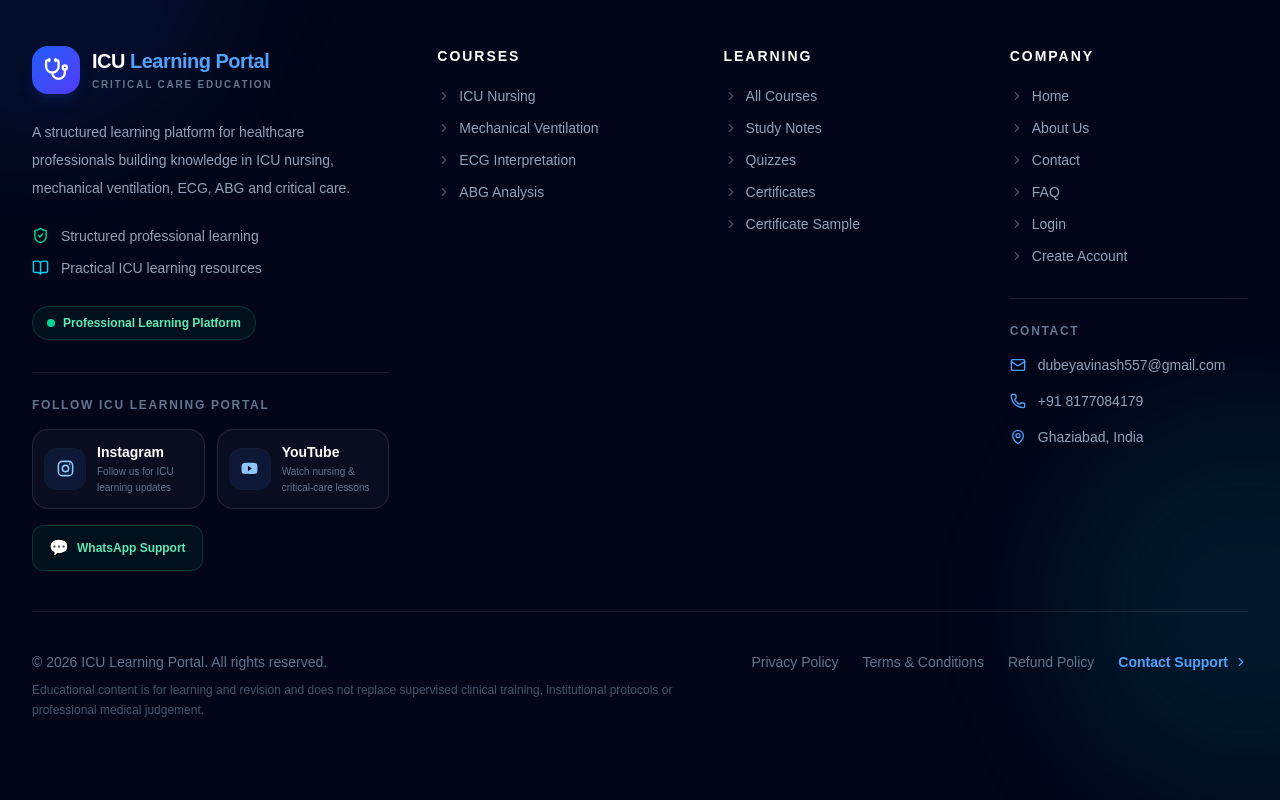
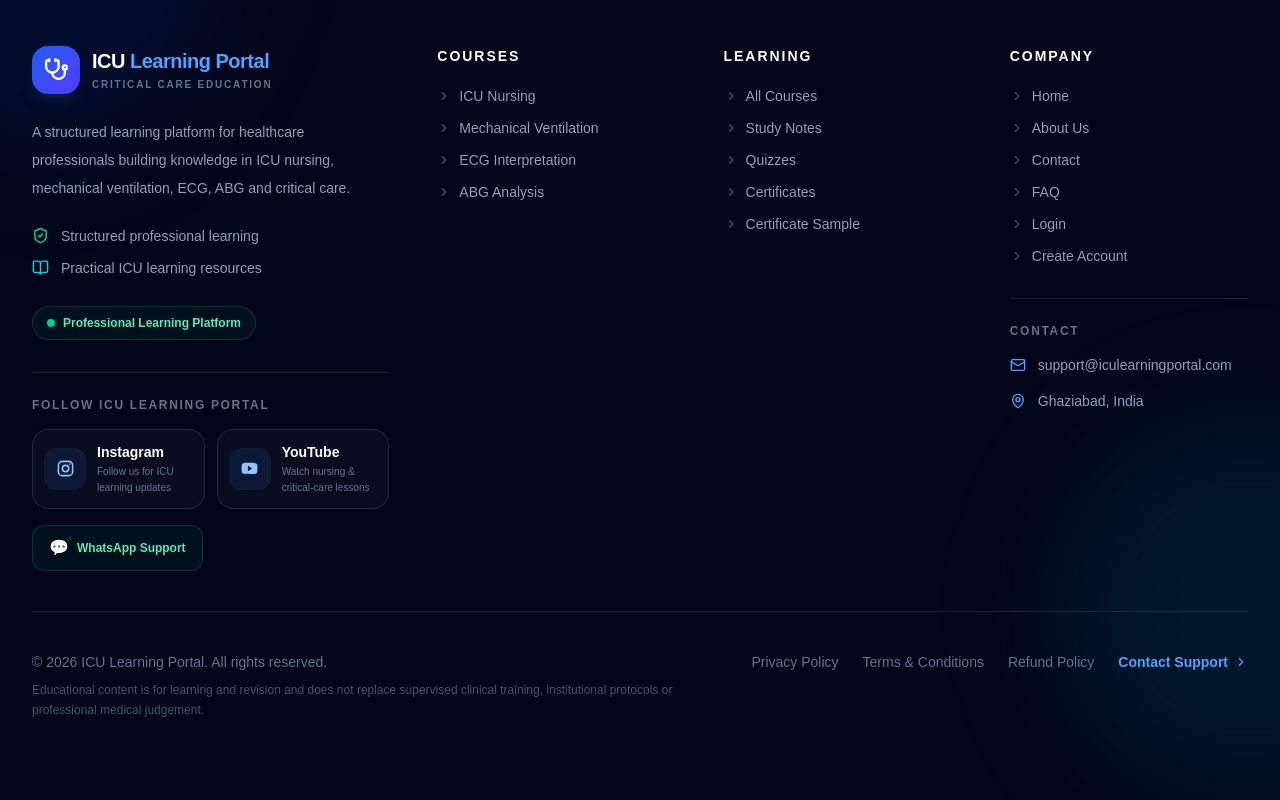
Before and after one commit to dubeyavinash557-sudo/icu-learning-portal, a Next.js app in the folder client/: page / in a window 1280 px wide. Shown: the part 4845-5645 px from the top of the page. Built offline with nearby package versions, Linux system fonts and the light colour scheme; no server answers; the database is empty.

Commit message:
replace personal footer email with support email

```diff
--- a/client/components/Footer.tsx
+++ b/client/components/Footer.tsx
@@ -462,7 +462,7 @@ export default function Footer() {
               <div className="space-y-4">
 
                 <a
-                  href="mailto:dubeyavinash557@gmail.com"
+  href="mailto:support@iculearningportal.com"
   className="flex items-start gap-3 text-sm text-slate-400 transition hover:text-white"
 >
   <Mail
@@ -471,21 +471,7 @@ export default function Footer() {
   />
 
   <span className="break-all">
-                    dubeyavinash557@gmail.com
-                  </span>
-                </a>
-
-                <a
-                  href="tel:+918177084179"
-                  className="flex items-center gap-3 text-sm text-slate-400 transition hover:text-white"
-                >
-                  <Phone
-                    size={16}
-                    className="shrink-0 text-blue-400"
-                  />
-
-                  <span>
-                    +91 8177084179
+    support@iculearningportal.com
   </span>
 </a>
 
```
Lines whose indentation alone changed are shown as unchanged.
